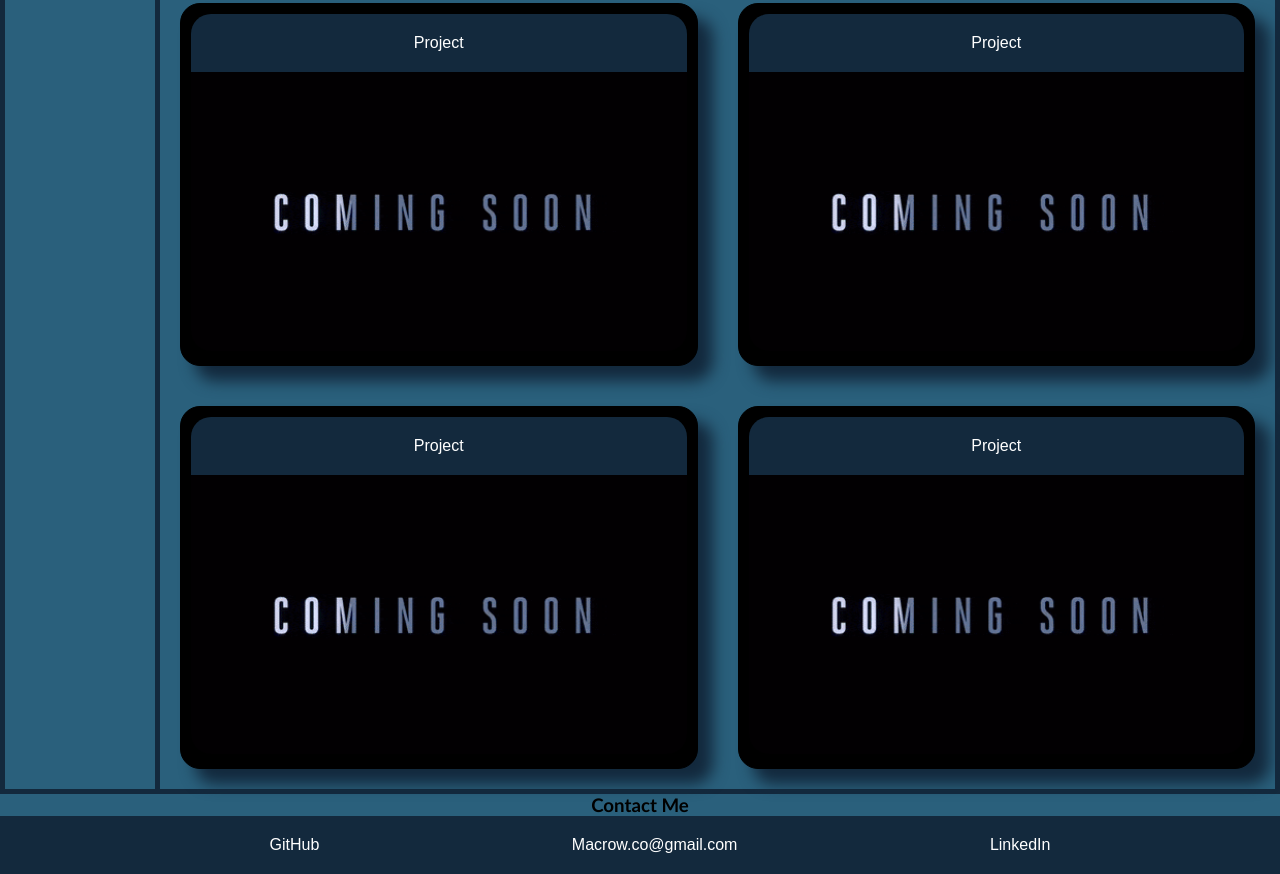
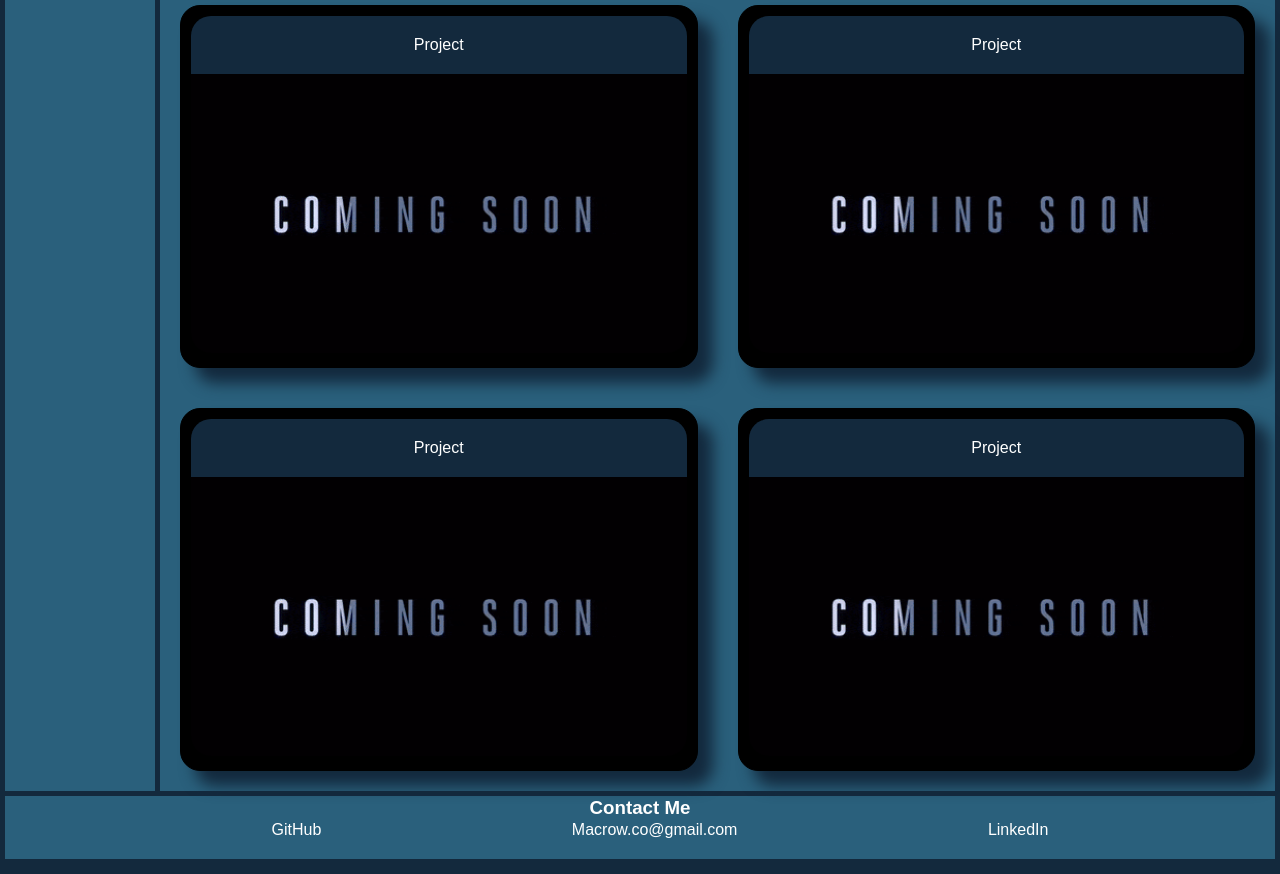
Before and after one commit to MacroWil/Maguire-Wilson-Portfolio, a plain HTML site: page index.html in a window 1280 px wide. Shown: the part 1792-2666 px from the top of the page. Drawn offline with Linux system fonts and the light colour scheme.

Commit message:
reformatted CSS

```diff
--- a/assets/css/style.css
+++ b/assets/css/style.css
@@ -1,14 +1,14 @@
+/* make links appear as normal text */
+a {
+  color: inherit;
+  text-decoration: inherit;
+}
+
 /* formatting for webpage behavior */
 body {
   font-family: Arial;
   margin: 0;
   background-color: #13293d;
-}
-
-/* make links appear as normal text */
-a {
-  color: inherit;
-  text-decoration: inherit;
 }
 
 main {
@@ -43,11 +43,18 @@ main h3 {
   border-right: 5px solid #13293d;
 }
 
+footer h3,
+footer ul,
 nav {
   margin: 0;
   text-align: center;
   color: #fff;
   list-style: none;
+  padding-top: 1px;
+  padding-bottom: 1px;
+  border-left: 5px solid #13293d;
+  border-right: 5px solid #13293d;
+  background-color: #2a607c;
   text-decoration: none;
 }
 nav li {
@@ -56,22 +63,9 @@ nav li {
   padding-right: 7%;
 }
 
-footer h3 {
-  margin: 0;
-  text-align: center;
-  width: 100%;
-  font-family: "Gill Sans", "Gill Sans MT", Calibri, "Trebuchet MS", sans-serif;
-  background-color: #2a607c;
-}
-
 footer ul {
-  text-align: center;
-  margin: 0;
-  padding-top: 20px;
+  border-bottom: 5px solid #13293d;
   padding-bottom: 20px;
-  background: #13293d;
-  color: #fff;
-  list-style: none;
 }
 
 footer ul li {
```
